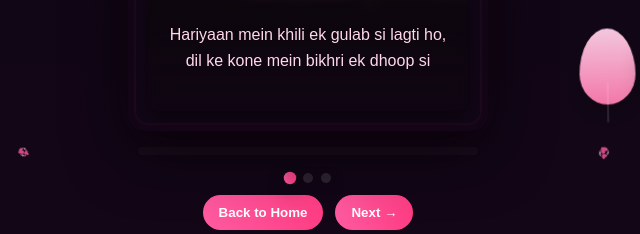
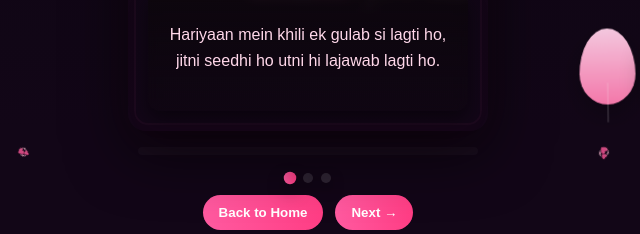
Before and after one commit to Vansh-lab/birthday-website, a plain HTML site: page page2.html in a window 1280 px wide. Shown: the part 465-699 px from the top of the page, 332-972 px from the left. Drawn offline with nearby package versions, Linux system fonts and the light colour scheme.

Commit message:
change in shayari

```diff
--- a/page2.html
+++ b/page2.html
@@ -579,7 +579,7 @@
 
             // Example shayari — arrays of lines (you can edit these)
             const shayarLines = [
-                ["Hariyaan mein khili ek gulab si lagti ho,", "dil ke kone mein bikhri ek dhoop si"],
+                ["Hariyaan mein khili ek gulab si lagti ho,", "jitni seedhi ho utni hi lajawab lagti ho."],
                 ["Haathon mein tera haath, safar chal mere saath", "choti-choti baatein, lamhon ki raat"],
                 ["Khushiyon ki baarish, har pal tera intezaar", "aaj teri muskurahat, mere liye tyohar"]
             ];
```
